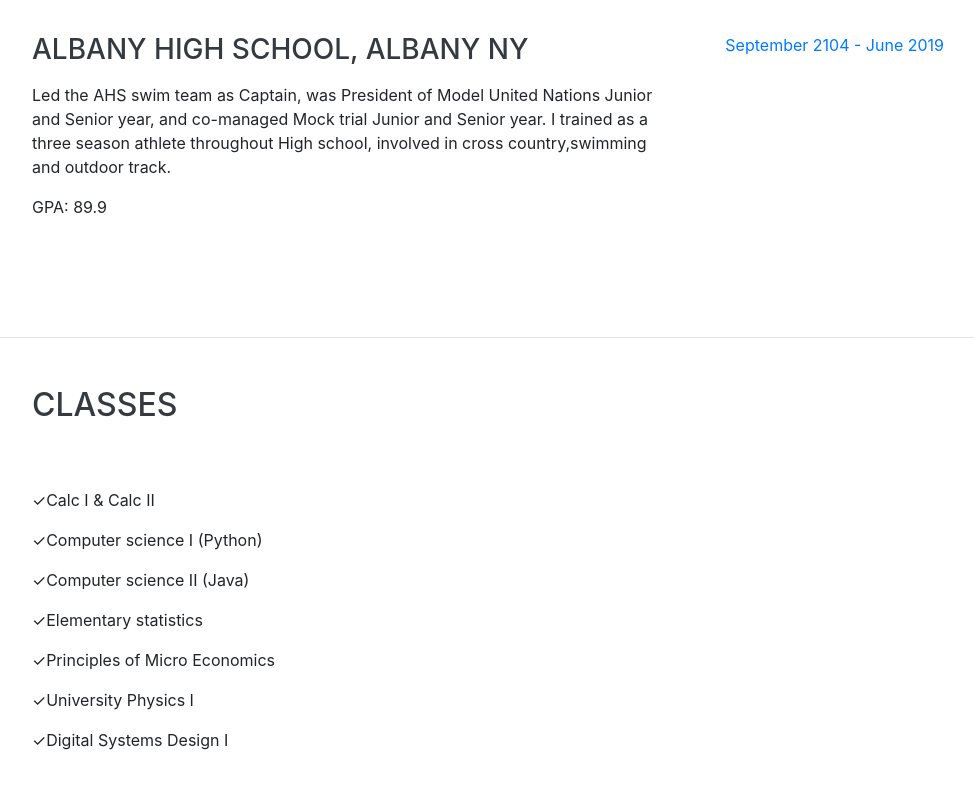
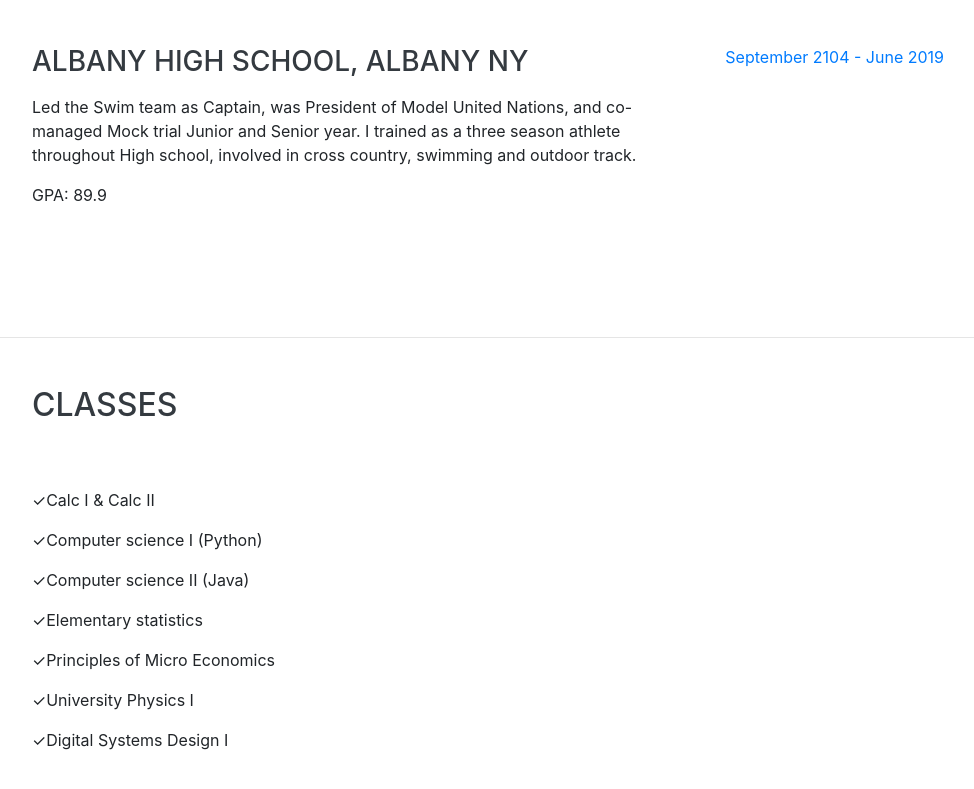
Before and after one commit to BarakBinyamin/BarakBinyamin.github.io-, a website with bundled scripts: page index.html in a window 1280 px wide. Shown: the part 1264-2053 px from the top of the page, without its empty margins (288-1262 px from the left). Built offline with nearby package versions, Linux system fonts and the light colour scheme; a web font is replaced by a local one.

Commit message:
Update index.html

```diff
--- a/index.html
+++ b/index.html
@@ -120,7 +120,7 @@
           <div class="resume-content">
             <h3 class="mb-0">Albany High School, Albany NY </h3>
             <div class="subheading mb-3"></div>
-            <p>Led the AHS swim team as Captain, was President of Model United Nations Junior and Senior year, and co-managed  Mock trial Junior and Senior year.  I trained as a three season athlete throughout High school, involved in cross country,swimming and outdoor track.
+            <p>Led the Swim team as Captain, was President of Model United Nations, and co-managed  Mock trial Junior and Senior year.  I trained as a three season athlete throughout High school, involved in cross country, swimming and outdoor track.
 </p> <p>GPA: 89.9</p>
           </div>
           <div class="resume-date text-md-right">
```
